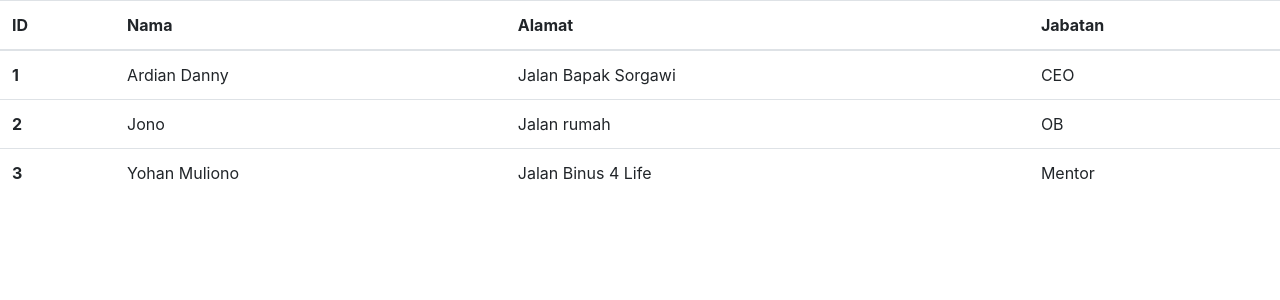
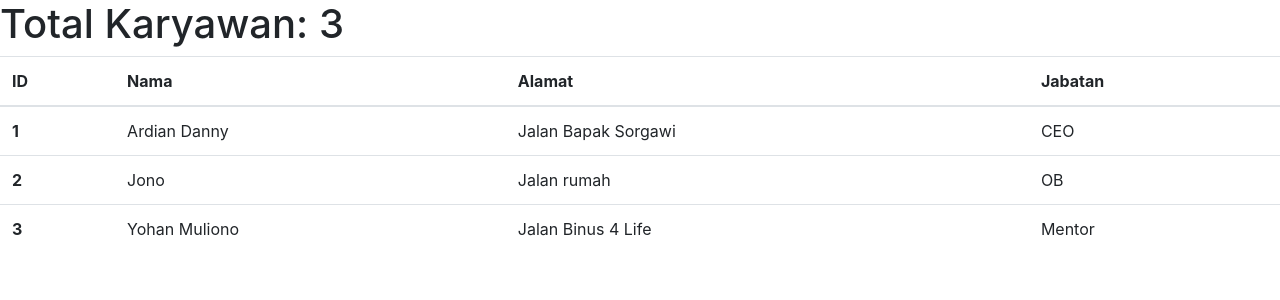
Before and after one commit to shatternox/UAS-SERVERADMIN-ARDIANDANNY, a PHP site: page / in a window 1280 px wide. Shown: the top 300 px of the page. Run offline with PHP 8.4, Linux system fonts and the light colour scheme; data comes from the database, SQL or seed files in the repository; data that the repository does not hold is empty.

Commit message:
Update index.php

```diff
--- a/index.php
+++ b/index.php
@@ -50,7 +50,7 @@
                 <?php
                 $counter = $counter + 1;
             }
-            // echo "<h1>Total Karyawan: {$counter}</h1>";
+            echo "<h1>Total Karyawan: {$counter}</h1>";
       ?>
     </tbody>
 </table>
```
